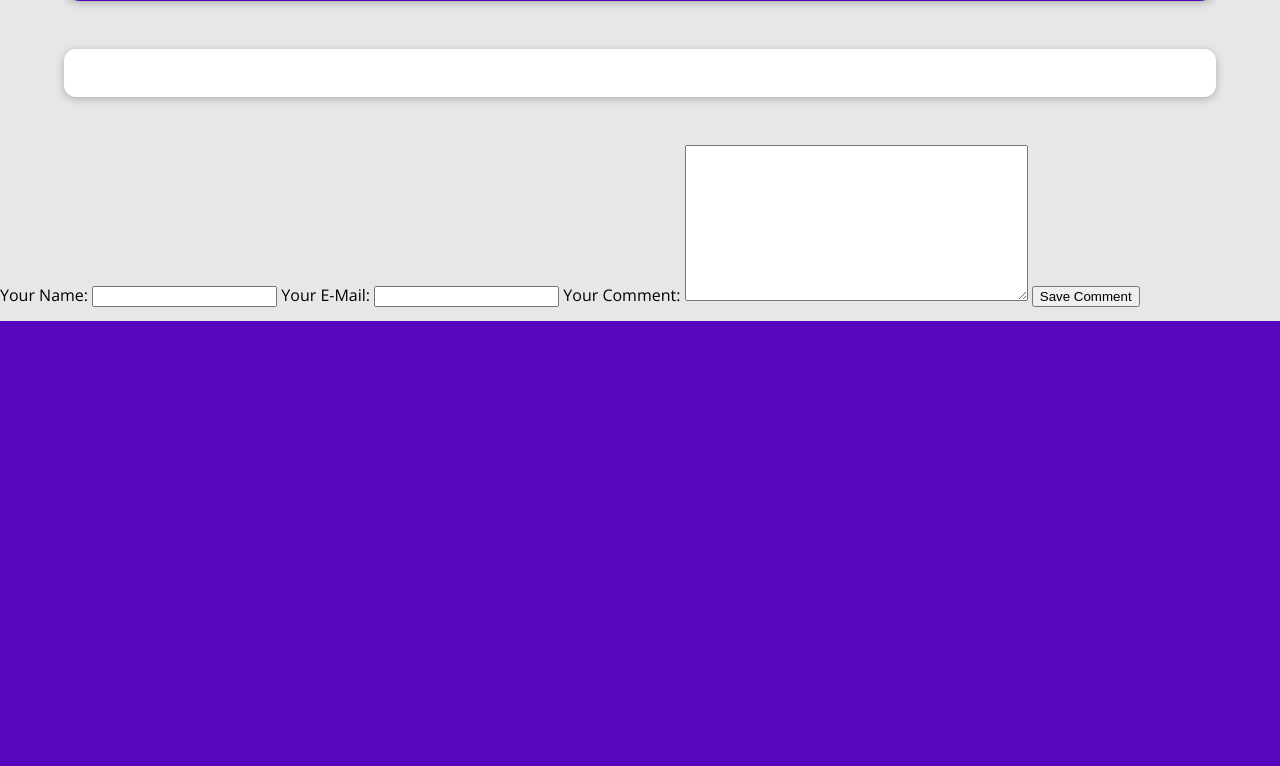
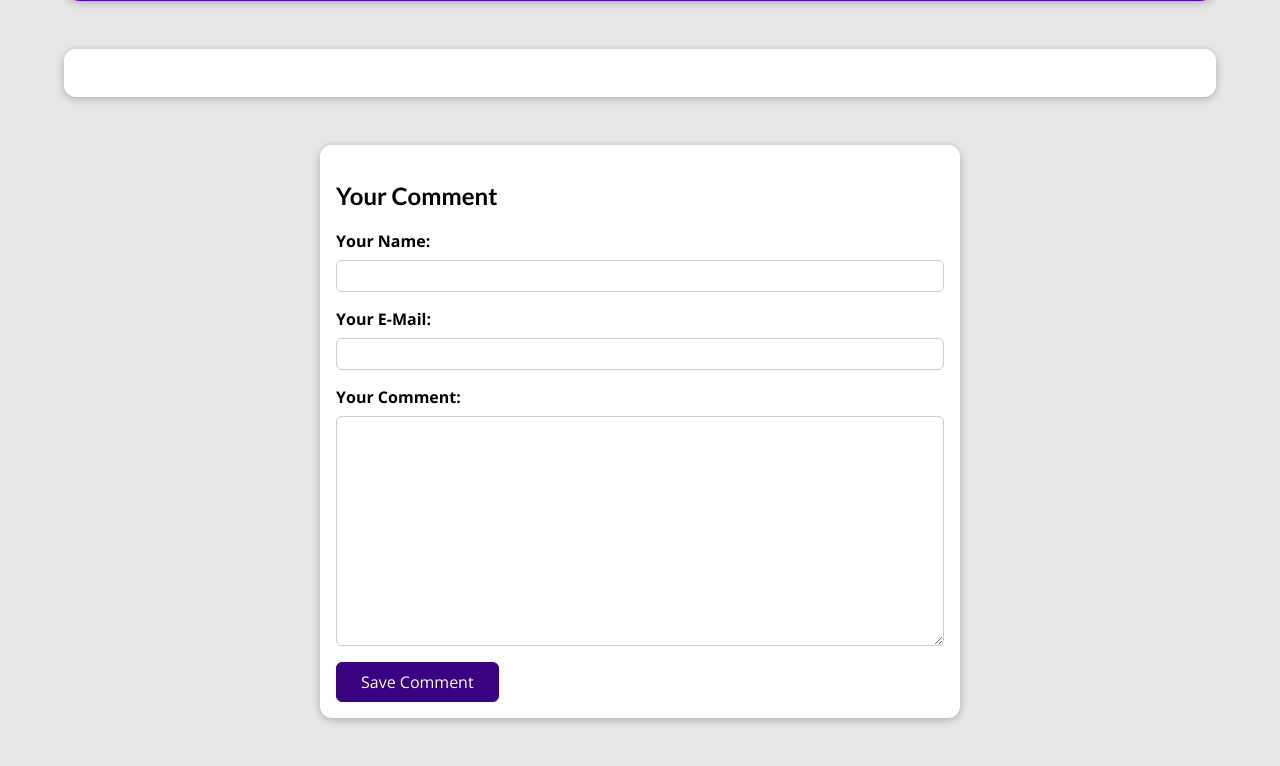
Before and after one commit to modkit56/django-fullstack, a Django app: template sid_website/blog/templates/blog/post-detail.html in a window 1280 px wide. Shown: the part 479-1245 px from the top of the page. Before the commit the page ends 800 px from the top, so only its background shows below. Run offline with Django 4.2, Linux system fonts and the light colour scheme; the template is opened without the code that fills it: values that come from a table or form of the project are taken from there, others are empty; parts of the project's set-up code (start-up, migrations or seed data) failed here and were passed over.

Commit message:
Comment Form Styling
- added additional CSS for styling the Django comment form

```diff
--- a/sid_website/blog/forms.py
+++ b/sid_website/blog/forms.py
@@ -8,5 +8,5 @@ class CommentForm(forms.ModelForm):
         labels = {
             "user_name": "Your Name",
             "user_email": "Your E-Mail",
-            "text": "Your Comment"
+            "text": "Your Comment",
         }
--- a/sid_website/blog/static/blog/post-detail.css
+++ b/sid_website/blog/static/blog/post-detail.css
@@ -73,3 +73,48 @@ main {
   padding: 1rem, 1rem;
   border-radius: 2px;
 }
+
+#comment-form {
+  margin: 3rem auto;
+  width: 90%;
+  max-width: 40rem;
+  border-radius: 12px;
+  background-color: white;
+  box-shadow: 0 2px 8px rgba(0, 0, 0, 0.25);
+  padding: 1rem;
+}
+
+#comment-form button {
+  font: inherit;
+  background-color: #390281;
+  color: white;
+  border: 1px solid #390281;
+  padding: 0.5rem 1.5rem;
+  border-radius: 6px;
+  cursor: pointer;
+}
+
+#comment-form button:hover {
+  background-color: #6e1adb;
+  border-color: #6e1adb;
+}
+
+.form-control {
+  margin-bottom: 1rem;
+}
+
+.form-control label {
+  font-weight: bold;
+  margin-bottom: 0.5rem;
+  display: block;
+}
+
+.form-control input,
+.form-control textarea {
+  display: block;
+  width: 100%;
+  font: inherit;
+  padding: 0.25rem;
+  border-radius: 6px;
+  border: 1px solid #ccc;
+}
--- a/sid_website/blog/templates/blog/post-detail.html
+++ b/sid_website/blog/templates/blog/post-detail.html
@@ -30,11 +30,18 @@
         {{post.content|linebreaks}}
     </main>
 
-    <div>
+    <section id="comment-form">
+        <h2>Your Comment</h2>
         <form>
-            {{ comment_form }}
+            {% for form_field in comment_form %}
+            <div class="form-control">
+                {{ form_field.label_tag }}
+                {{ form_field }}
+                {{ form_field.errors }}
+            </div>
+            {% endfor %}
             <button>Save Comment</button>
         </form>
-    </div>
+    </section>
 
 {% endblock %}
```
